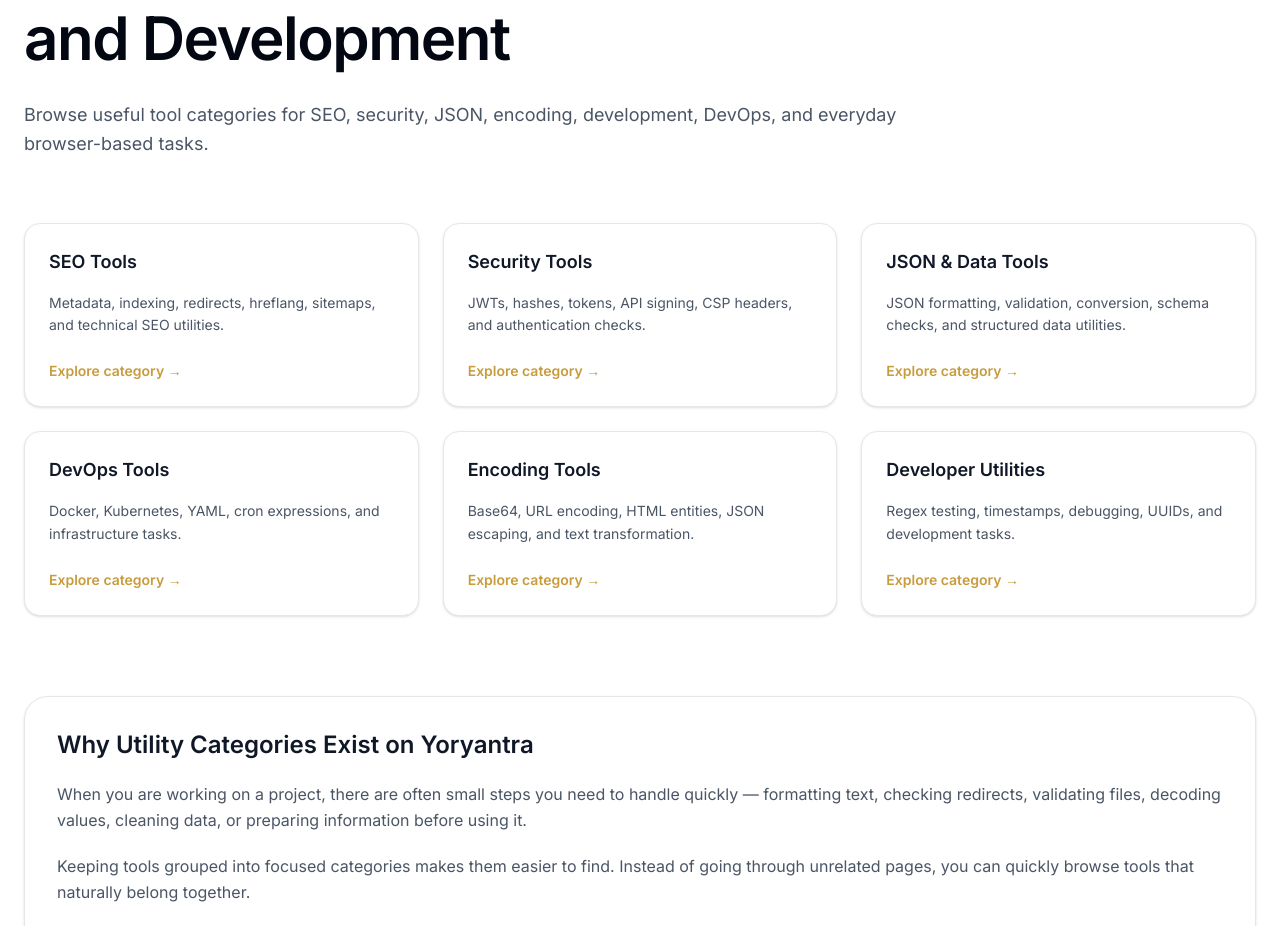
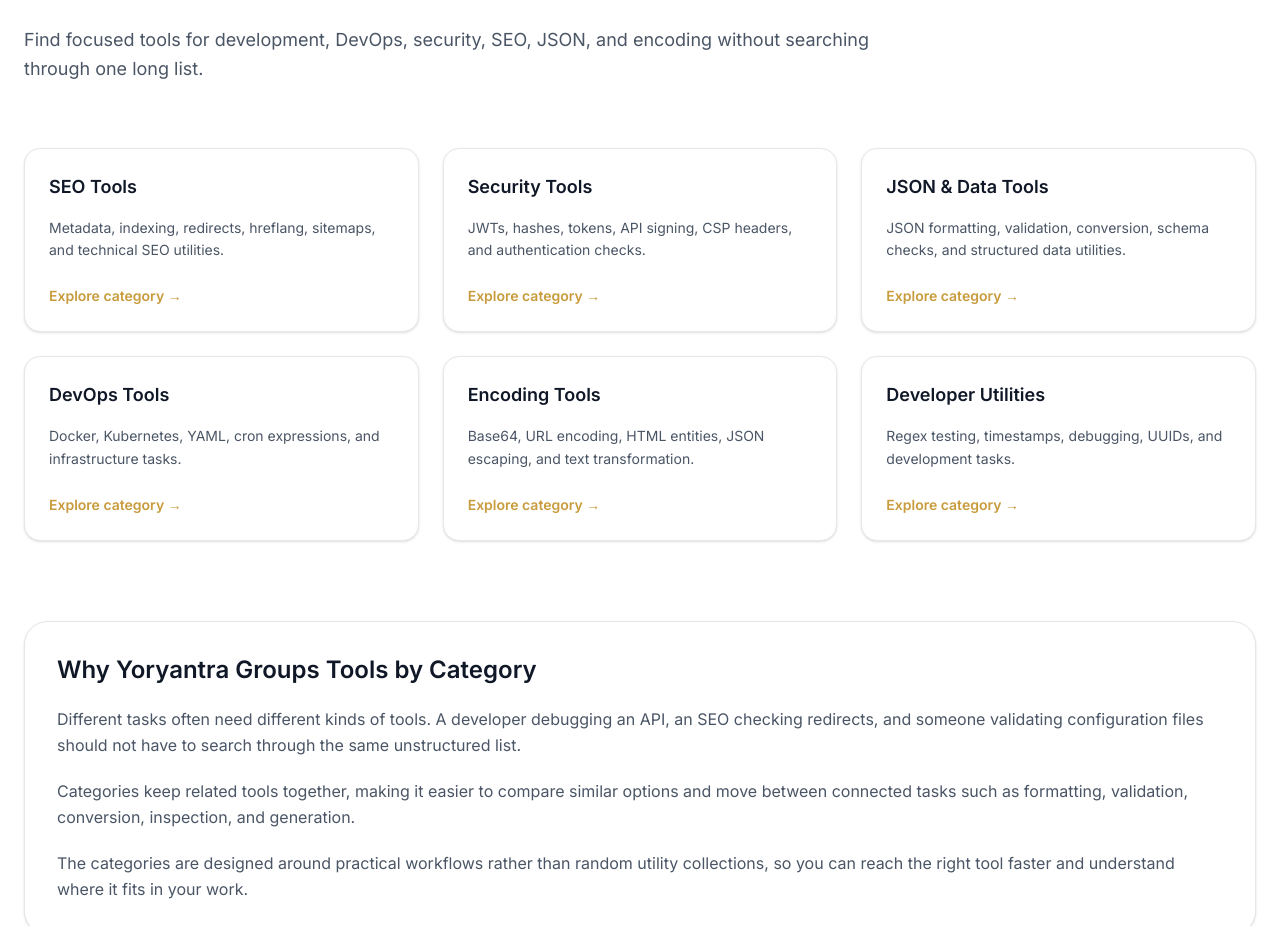
Before and after one commit to vaarunsonawwane-ops/yoryantra-new, a Next.js app: page /categories in a window 1280 px wide. Shown: the part 286-1212 px from the top of the page. Built offline with nearby package versions, Linux system fonts and the light colour scheme.

Commit message:
SEO content optimized for Tools and Categoties page

```diff
--- a/app/categories/page.tsx
+++ b/app/categories/page.tsx
@@ -79,10 +79,10 @@ const categories = [
 ];
 
 export const metadata = {
-  title: "Tool Categories | Yoryantra",
+  title: "Browse Tools by Category | Yoryantra",
 
   description:
-    "Browse organized categories of developer, SEO, security, encoding, JSON, and DevOps tools on Yoryantra.",
+    "Browse Yoryantra tools by development, DevOps, security, SEO, JSON, and encoding category.",
 
   alternates: {
     canonical: "https://yoryantra.com/categories",
@@ -92,7 +92,7 @@ export const metadata = {
     title: "Tool Categories | Yoryantra",
 
     description:
-      "Browse organized categories of developer, SEO, security, encoding, JSON, and DevOps tools.",
+      "Find focused tools for development, DevOps, security, SEO, JSON, and encoding tasks.",
 
     url: "https://yoryantra.com/categories",
 
@@ -107,7 +107,7 @@ export const metadata = {
     title: "Tool Categories | Yoryantra",
 
     description:
-      "Explore developer, SEO, security, JSON, encoding, and DevOps utility categories.",
+      "Browse development, DevOps, security, SEO, JSON, and encoding tool categories.",
   },
 };
 
@@ -119,12 +119,12 @@ export default function Page() {
         {/* HERO */}
         <div className="max-w-4xl">
           <h1 className="text-4xl font-semibold tracking-tight text-gray-950 md:text-6xl md:leading-tight">
-            Explore Utility Categories Across SEO, Security, JSON, and Development
+            Browse Tools by What You Need to Do
           </h1>
 
           <p className="mt-6 text-lg leading-relaxed text-gray-600">
-            Browse useful tool categories for SEO, security, JSON, encoding,
-            development, DevOps, and everyday browser-based tasks.
+            Find focused tools for development, DevOps, security, SEO, JSON,
+            and encoding without searching through one long list.
           </p>
         </div>
 
@@ -154,27 +154,27 @@ export default function Page() {
 		{/* WHY CATEGORIES */}
 		<SectionCard>
 		  <h2 className="text-2xl font-semibold text-gray-900">
-			Why Utility Categories Exist on Yoryantra
+			Why Yoryantra Groups Tools by Category
 		  </h2>
 
 		  <div className="mt-5 space-y-5 text-gray-600 leading-relaxed">
 			<p>
-			  When you are working on a project, there are often small steps you
-			  need to handle quickly — formatting text, checking redirects,
-			  validating files, decoding values, cleaning data, or preparing
-			  information before using it.
+			  Different tasks often need different kinds of tools. A developer
+			  debugging an API, an SEO checking redirects, and someone validating
+			  configuration files should not have to search through the same
+			  unstructured list.
 			</p>
 
 			<p>
-			  Keeping tools grouped into focused categories makes them easier to
-			  find. Instead of going through unrelated pages, you can quickly
-			  browse tools that naturally belong together.
+			  Categories keep related tools together, making it easier to compare
+			  similar options and move between connected tasks such as formatting,
+			  validation, conversion, inspection, and generation.
 			</p>
 
 			<p>
-			  Yoryantra is organized to help you find what you are looking for
-			  faster and save time, without turning the site into a random
-			  collection of utilities.
+			  The categories are designed around practical workflows rather than
+			  random utility collections, so you can reach the right tool faster
+			  and understand where it fits in your work.
 			</p>
 		  </div>
 		</SectionCard>
--- a/app/tools/page.tsx
+++ b/app/tools/page.tsx
@@ -2,10 +2,10 @@ import { tools } from "@/app/data/tools";
 import ToolsClient from "./ToolsClient";
 
 export const metadata = {
-  title: "All Tools | Yoryantra",
+  title: "Find Developer, SEO, Security, and Data Tools | Yoryantra",
 
   description:
-    "Browse practical browser tools for formatting, encoding, debugging, validation, SEO, security, JSON, DevOps, and everyday work.",
+    "Search Yoryantra tools by name, task, keyword, or category across development, DevOps, security, SEO, JSON, and encoding.",
 
   alternates: {
     canonical: "https://yoryantra.com/tools",
@@ -17,13 +17,13 @@ export default function ToolsPage() {
     <div className="max-w-6xl mx-auto px-6 py-12">
       <div className="max-w-3xl">
         <h1 className="text-4xl font-bold text-[var(--dark)]">
-          Yoryantra Tools
+          Find the Tool You Need
         </h1>
 
         <p className="mt-4 text-gray-600 leading-relaxed">
-          Search practical browser tools by name, keyword, or category. Find
-          formatters, validators, encoders, SEO utilities, security tools, and
-          developer helpers without digging through a long list.
+          Search by tool name, task, keyword, or category to find
+          formatters, validators, encoders, security tools, SEO utilities, and
+          developer helpers more quickly.
         </p>
       </div>
 
```
